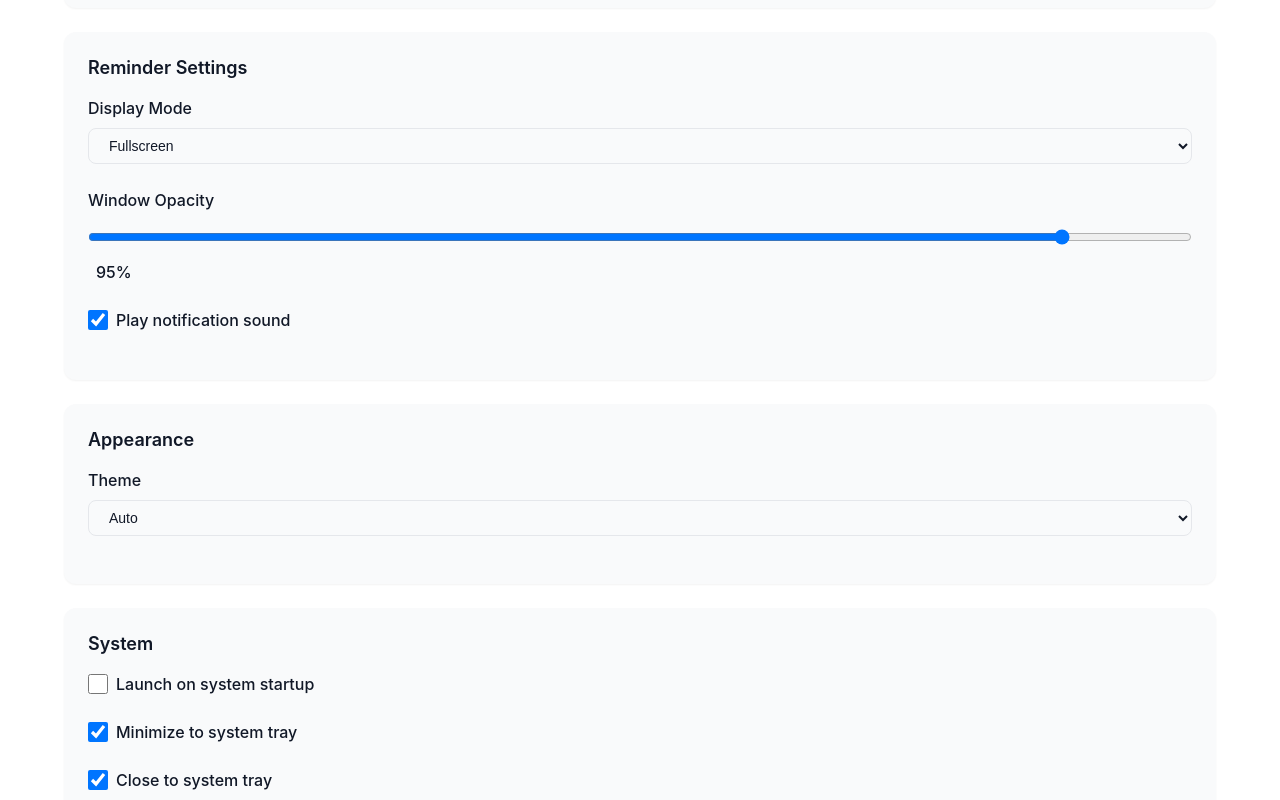
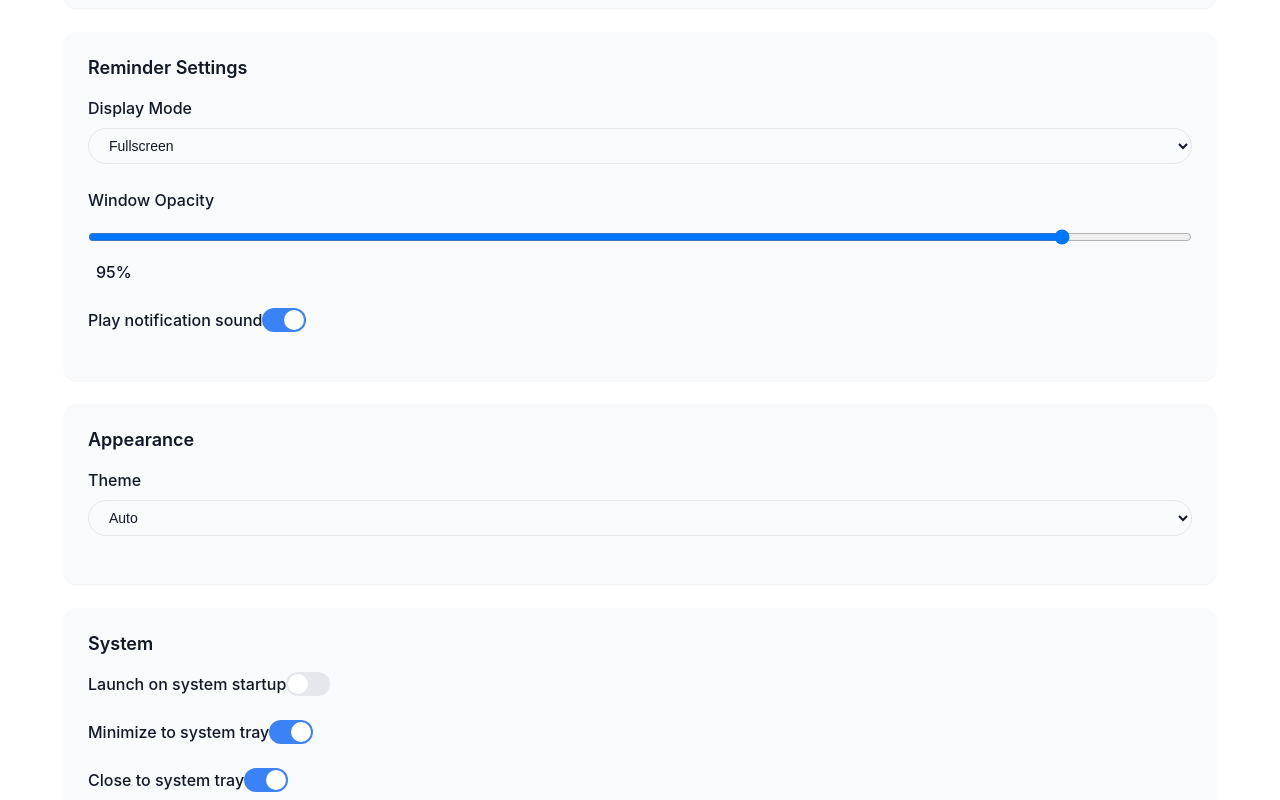
Before and after one commit to youtonghy/RESTY, a React (Vite) app: page /settings in a window 1280 px wide. Shown: the part 540-1340 px from the top of the page. Built offline with nearby package versions, Linux system fonts and the light colour scheme.

Commit message:
更新设置页面样式，重构复选框为开关组件，提升用户交互体验和界面美观性，同时调整相关 CSS 样式以实现更好的视觉效果。

```diff
--- a/src/App.css
+++ b/src/App.css
@@ -132,7 +132,7 @@ body {
   padding: var(--spacing-sm) var(--spacing-md);
   background-color: var(--color-surface);
   border: 1px solid var(--color-border);
-  border-radius: var(--radius-md);
+  border-radius: 9999px; /* pill */
   color: var(--color-text-primary);
   font-size: 0.875rem;
   transition: border-color 0.2s ease;
--- a/src/pages/Settings.css
+++ b/src/pages/Settings.css
@@ -20,17 +20,67 @@
   color: var(--color-text-primary);
 }
 
-.checkbox-group label {
+.toggle-group {}
+
+.toggle-row {
   display: flex;
   align-items: center;
+  justify-content: space-between;
+  gap: var(--spacing-md);
   cursor: pointer;
+  user-select: none;
 }
 
-.checkbox-group input[type="checkbox"] {
-  margin-right: var(--spacing-sm);
-  width: 1.25rem;
-  height: 1.25rem;
-  cursor: pointer;
+.toggle-text {
+  font-weight: 500;
+  color: var(--color-text-primary);
+}
+
+/* iOS-like switch */
+.switch {
+  position: relative;
+  display: inline-block;
+  width: 44px;
+  height: 24px;
+}
+
+.switch input {
+  opacity: 0;
+  width: 0;
+  height: 0;
+}
+
+.switch .slider {
+  position: absolute;
+  inset: 0;
+  background-color: var(--color-border);
+  border: none;
+  transition: background-color 0.2s ease;
+  border-radius: 9999px;
+}
+
+.switch .slider::before {
+  content: "";
+  position: absolute;
+  height: 20px;
+  width: 20px;
+  left: 2px;
+  top: 2px;
+  background-color: #ffffff;
+  border-radius: 9999px;
+  transition: transform 0.2s ease;
+}
+
+.switch input:checked + .slider {
+  background-color: var(--color-primary);
+}
+
+.switch input:checked + .slider::before {
+  transform: translateX(20px);
+}
+
+.switch input:focus-visible + .slider {
+  box-shadow: 0 0 0 3px rgba(59, 130, 246, 0.25);
 }
 
 .helper-text {
--- a/src/pages/Settings.tsx
+++ b/src/pages/Settings.tsx
@@ -132,8 +132,10 @@ export function Settings() {
             />
           </div>
 
-          <div className="form-group checkbox-group">
-            <label>
+          <div className="form-group toggle-group">
+            <label className="toggle-row">
+              <span className="toggle-text">{t('settings.timer.enableForceBreak')}</span>
+              <span className="switch">
                 <input
                   type="checkbox"
                   checked={localSettings.enableForceBreak}
@@ -141,7 +143,8 @@ export function Settings() {
                     setLocalSettings({ ...localSettings, enableForceBreak: e.target.checked })
                   }
                 />
-              <span>{t('settings.timer.enableForceBreak')}</span>
+                <span className="slider" />
+              </span>
             </label>
             <p className="helper-text">{t('settings.timer.forceBreakDescription')}</p>
           </div>
@@ -185,8 +188,10 @@ export function Settings() {
             <span className="opacity-value">{localSettings.opacity}%</span>
           </div>
 
-          <div className="form-group checkbox-group">
-            <label>
+          <div className="form-group toggle-group">
+            <label className="toggle-row">
+              <span className="toggle-text">{t('settings.reminder.playSound')}</span>
+              <span className="switch">
                 <input
                   type="checkbox"
                   checked={localSettings.playSound}
@@ -194,7 +199,8 @@ export function Settings() {
                     setLocalSettings({ ...localSettings, playSound: e.target.checked })
                   }
                 />
-              <span>{t('settings.reminder.playSound')}</span>
+                <span className="slider" />
+              </span>
             </label>
           </div>
         </section>
@@ -227,8 +233,10 @@ export function Settings() {
         <section className="card settings-section">
           <h2 className="card-header">{t('settings.system.title')}</h2>
 
-          <div className="form-group checkbox-group">
-            <label>
+          <div className="form-group toggle-group">
+            <label className="toggle-row">
+              <span className="toggle-text">{t('settings.system.autostart')}</span>
+              <span className="switch">
                 <input
                   type="checkbox"
                   checked={localSettings.autostart}
@@ -236,12 +244,15 @@ export function Settings() {
                     setLocalSettings({ ...localSettings, autostart: e.target.checked })
                   }
                 />
-              <span>{t('settings.system.autostart')}</span>
+                <span className="slider" />
+              </span>
             </label>
           </div>
 
-          <div className="form-group checkbox-group">
-            <label>
+          <div className="form-group toggle-group">
+            <label className="toggle-row">
+              <span className="toggle-text">{t('settings.system.minimizeToTray')}</span>
+              <span className="switch">
                 <input
                   type="checkbox"
                   checked={localSettings.minimizeToTray}
@@ -249,12 +260,15 @@ export function Settings() {
                     setLocalSettings({ ...localSettings, minimizeToTray: e.target.checked })
                   }
                 />
-              <span>{t('settings.system.minimizeToTray')}</span>
+                <span className="slider" />
+              </span>
             </label>
           </div>
 
-          <div className="form-group checkbox-group">
-            <label>
+          <div className="form-group toggle-group">
+            <label className="toggle-row">
+              <span className="toggle-text">{t('settings.system.closeToTray')}</span>
+              <span className="switch">
                 <input
                   type="checkbox"
                   checked={localSettings.closeToTray}
@@ -262,7 +276,8 @@ export function Settings() {
                     setLocalSettings({ ...localSettings, closeToTray: e.target.checked })
                   }
                 />
-              <span>{t('settings.system.closeToTray')}</span>
+                <span className="slider" />
+              </span>
             </label>
           </div>
         </section>
```
Lines whose indentation alone changed are shown as unchanged.
